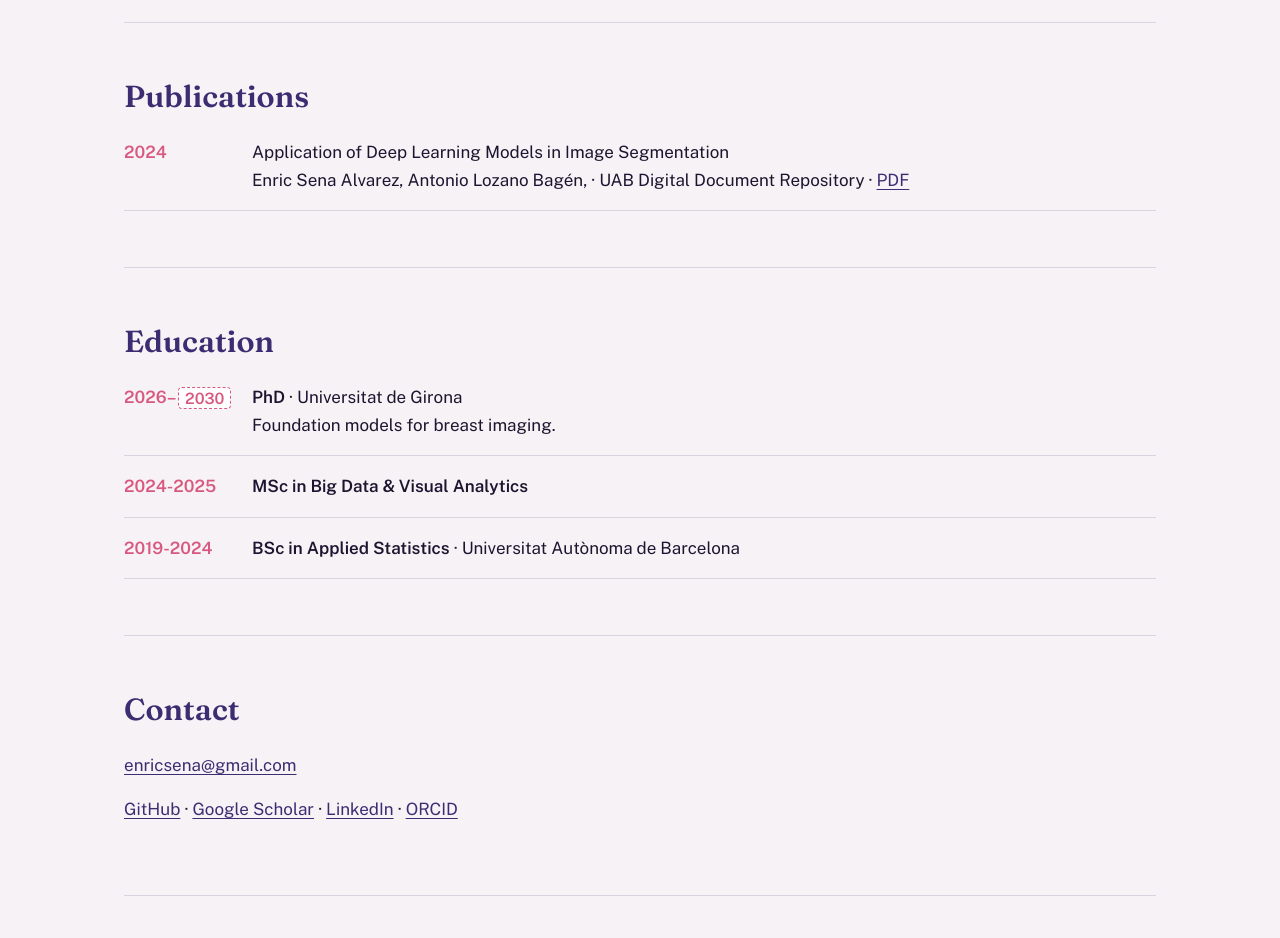
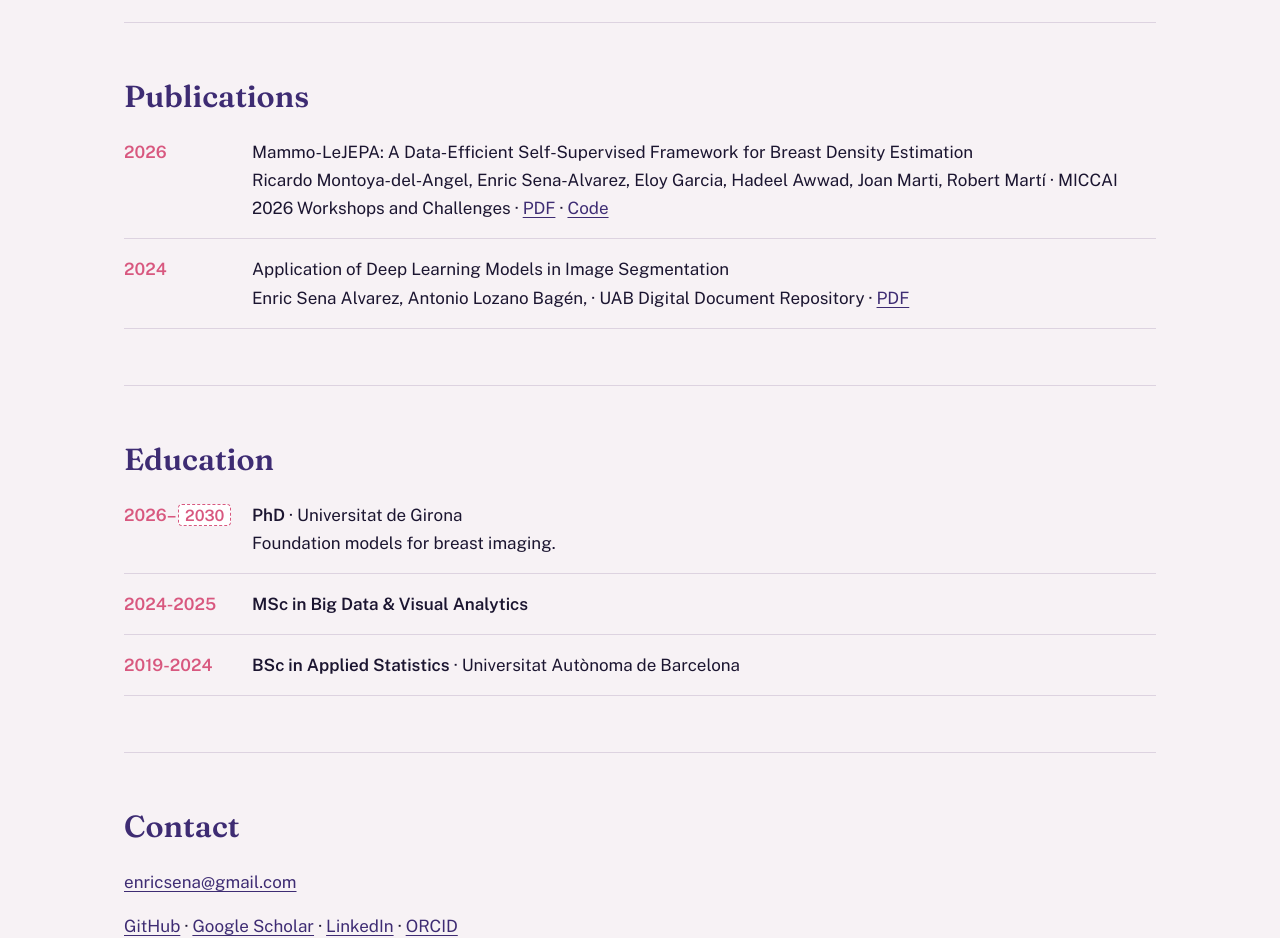
Before and after one commit to Senna256/enric-web, a plain HTML site: page index.html in a window 1280 px wide. Shown: the part 2380-3318 px from the top of the page. Drawn offline with nearby package versions, Linux system fonts and the light colour scheme.

Commit message:
Updated publications section

```diff
--- a/index.html
+++ b/index.html
@@ -100,6 +100,19 @@ footer{padding:2.5rem 0 3rem;border-top:1px solid var(--line);color:var(--mute);
 <section id="publications">
   <h2>Publications</h2>
   <ul class="plain">
+    <li>
+  <span class="yr">2026</span>
+  <span>
+    <span>Mammo-LeJEPA: A Data-Efficient Self-Supervised Framework for Breast Density Estimation</span>
+      <br>
+      Ricardo Montoya-del-Angel, Enric Sena-Alvarez, Eloy Garcia, Hadeel Awwad, Joan Marti, Robert Martí
+      · MICCAI 2026 Workshops and Challenges ·
+      <a href="https://papers.miccai.org/miccai-2026-sat/paper/Deep_Brea3th_042.pdf">PDF</a>
+      ·
+      <a href="https://github.com/IMPACT-project-UdG/Mammo_LeJEPA">Code</a>
+    </span>
+    </li>
+
     <li><span class="yr">2024</span><span><span>Application of Deep Learning Models in Image Segmentation</span><br>Enric Sena Alvarez, Antonio Lozano Bagén,  · UAB Digital Document Repository · <a href="https://scholar.google.com/citations?view_op=view_citation&hl=en&user=8VjZtqsAAAAJ&citation_for_view=8VjZtqsAAAAJ:u5HHmVD_uO8C">PDF</a></span></li>
     <!-- <li><span class="yr">2026</span><span><span class="ph">Add the next publication here</span></span></li> -->
   </ul>
```
